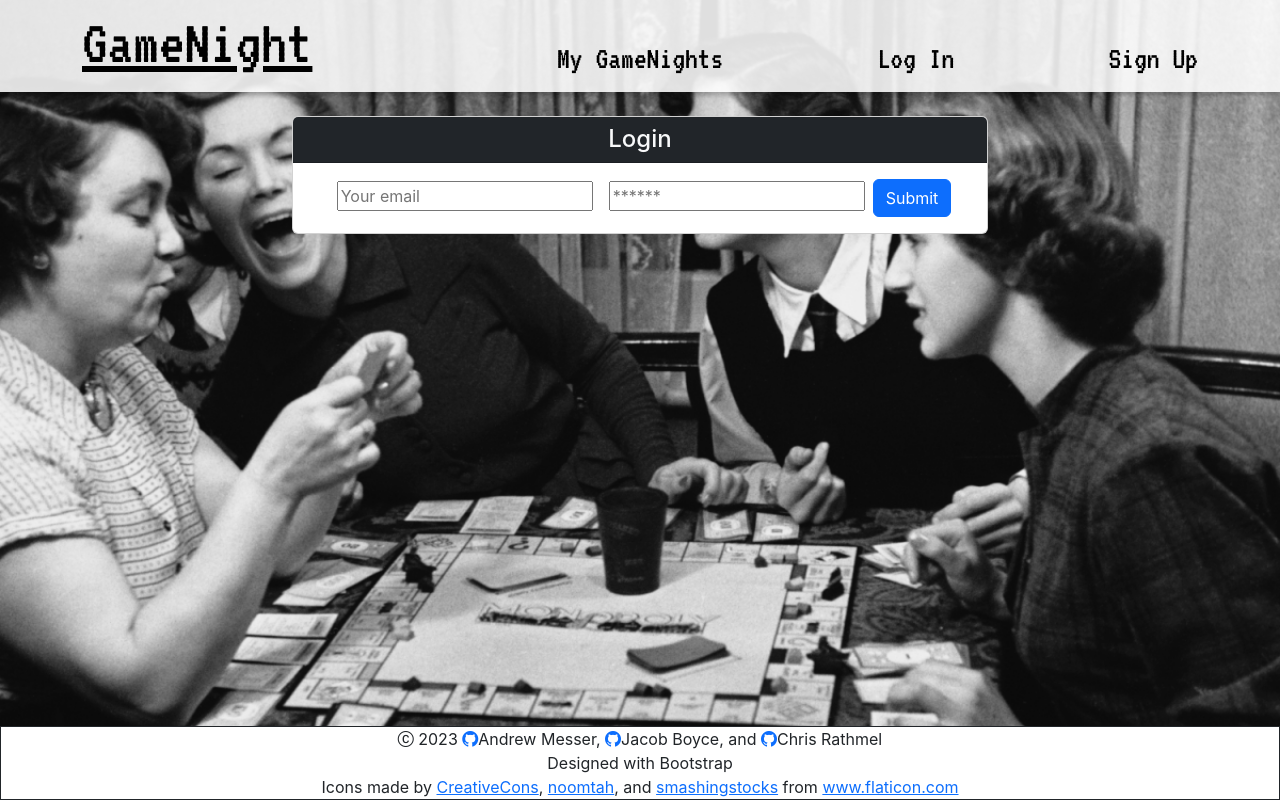
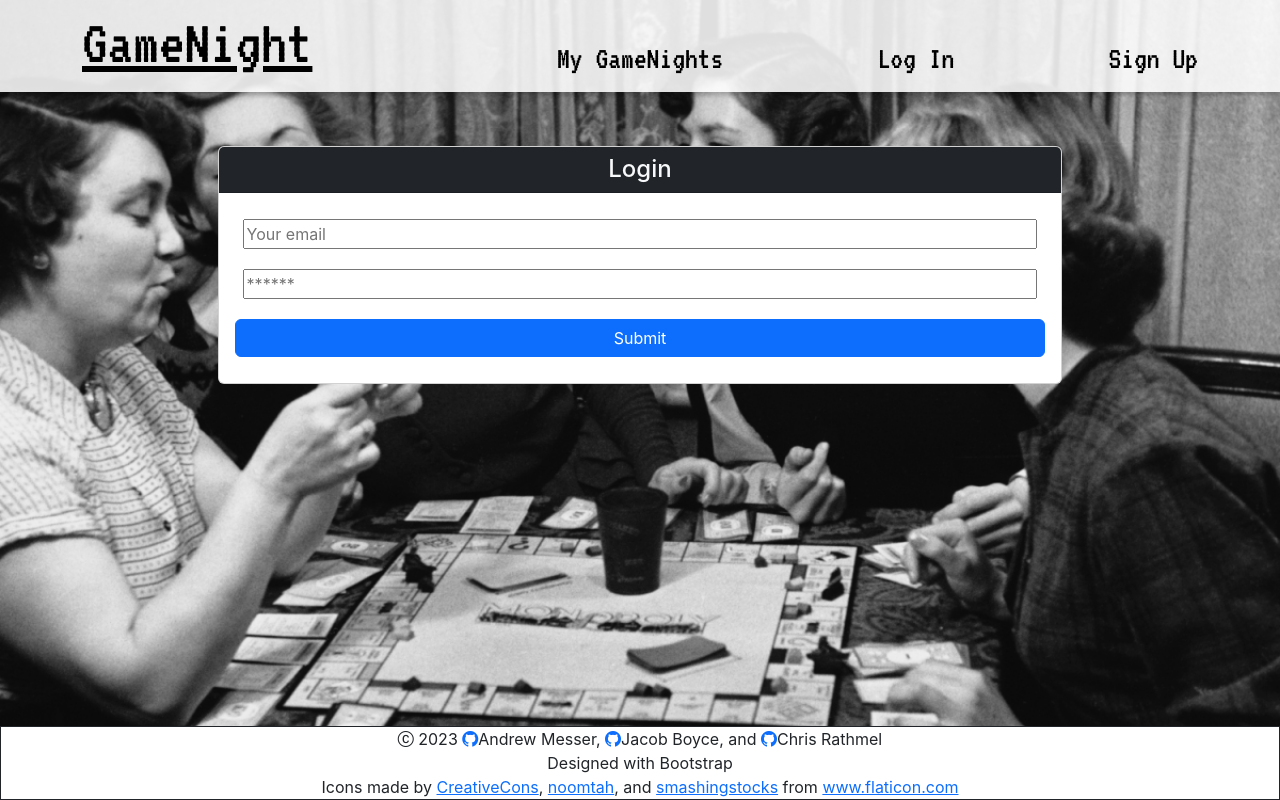
Before and after one commit to AMess33/GameNight, a React (Create React App) app in the folder client/: page /login in a window 1280 px wide. Built offline with nearby package versions, Linux system fonts and the light colour scheme.

Commit message:
fixed css for reactive sizing

```diff
--- a/client/src/App.js
+++ b/client/src/App.js
@@ -21,6 +21,7 @@ import "./styles/Header.css";
 import "./styles/Home.css";
 import "./styles/Footer.css";
 import "./styles/GameNight.css";
+import "./styles/Login.css";
 // Construct our main GraphQL API endpoint
 const httpLink = createHttpLink({
   uri: "/graphql",
--- a/client/src/pages/Login.js
+++ b/client/src/pages/Login.js
@@ -41,8 +41,8 @@ const Login = (props) => {
   };
 
   return (
-    <main className="flex-row d-flex justify-content-center mb-4">
-      <div className="col-8  p-4">
+    <main className="d-flex justify-content-center loginPage">
+      <div className="loginContainer p-4">
         <div className="card text-center">
           <h4 className="card-header bg-dark text-light p-2">Login</h4>
           <div className="card-body">
@@ -52,7 +52,7 @@ const Login = (props) => {
                 <Link to="/">back to the homepage.</Link>
               </p>
             ) : (
-              <form onSubmit={handleFormSubmit}>
+              <form className="loginForm" onSubmit={handleFormSubmit}>
                 <input
                   className="form-input mx-2"
                   placeholder="Your email"
--- /dev/null
+++ b/client/src/styles/Login.css
@@ -0,0 +1,17 @@
+.loginForm {
+  display: flex;
+  flex-direction: column;
+}
+
+.loginForm * {
+  margin: 10px 0;
+}
+
+.loginPage {
+  width: 80%;
+  margin: 30px auto;
+}
+
+.loginContainer {
+  width: 100%;
+}
```
